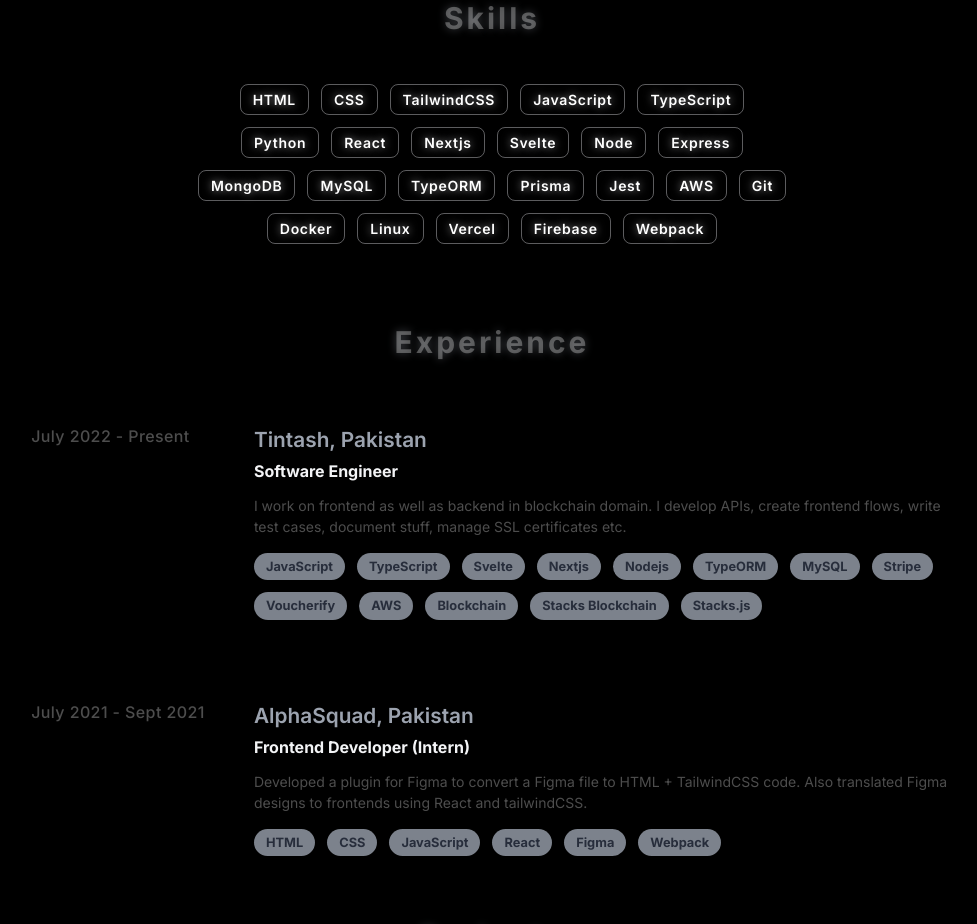
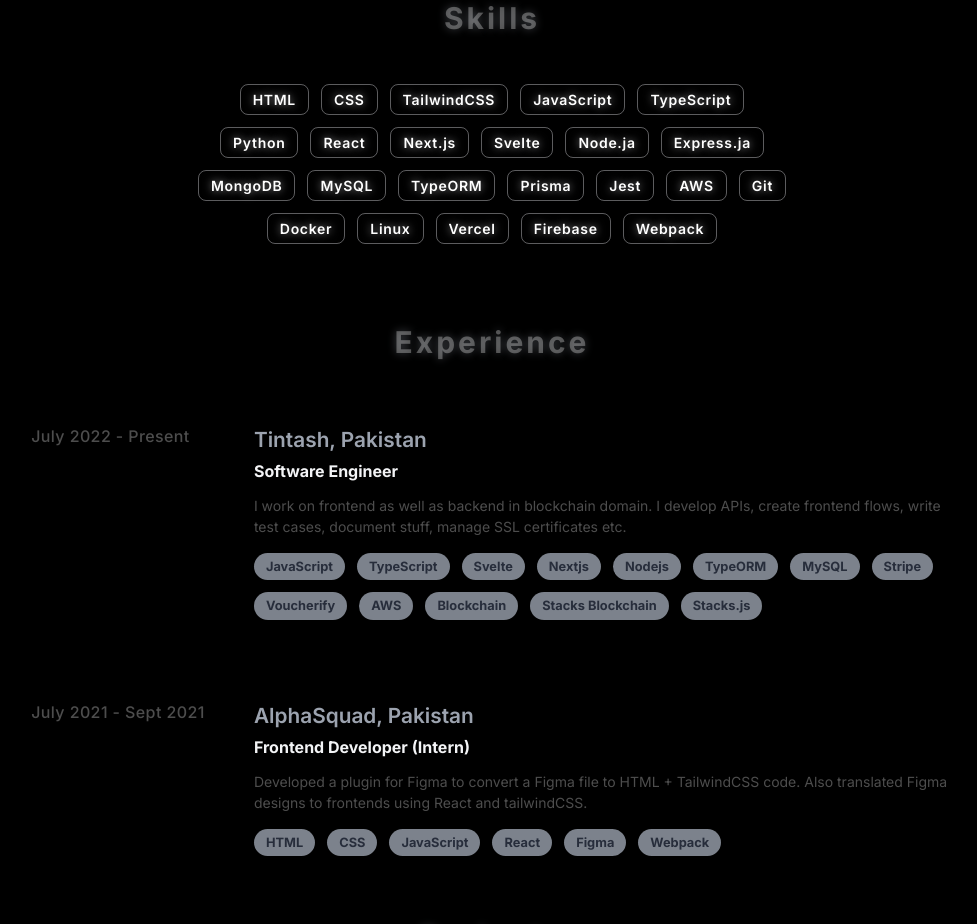
Before and after one commit to bilalwaheed099/bw-portfolio, a Next.js app: page / in a window 1280 px wide. Shown: the part 800-1724 px from the top of the page, without its empty margins (148-1125 px from the left). Built offline with nearby package versions, Linux system fonts and the light colour scheme.

Commit message:
update content

```diff
--- a/app/page.tsx
+++ b/app/page.tsx
@@ -178,10 +178,10 @@ export default function Home() {
           <p className="skill">TypeScript</p>
           <p className="skill">Python</p>
           <p className="skill">React</p>
-          <p className="skill">Nextjs</p>
+          <p className="skill">Next.js</p>
           <p className="skill">Svelte</p>
-          <p className="skill">Node</p>
-          <p className="skill">Express</p>
+          <p className="skill">Node.ja</p>
+          <p className="skill">Express.ja</p>
           <p className="skill">MongoDB</p>
           <p className="skill">MySQL</p>
           <p className="skill">TypeORM</p>
```
